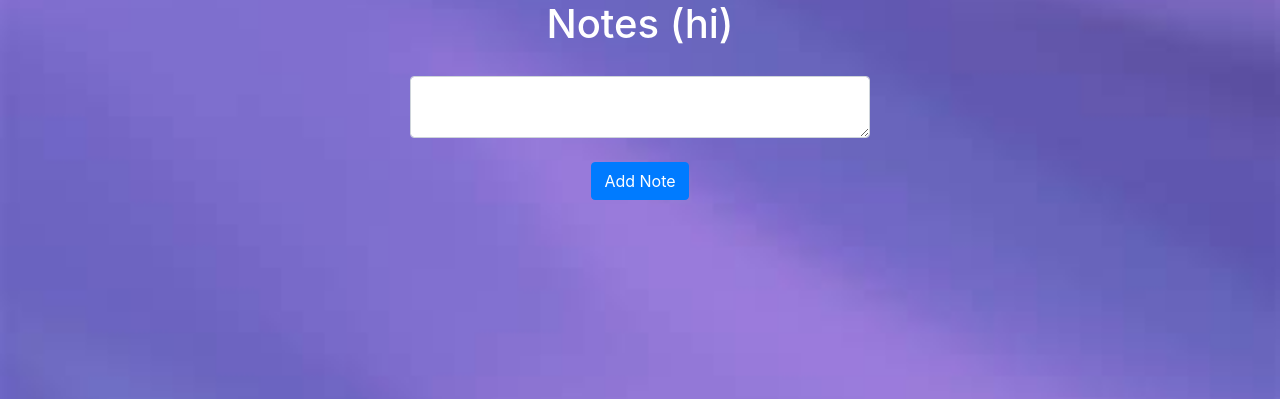
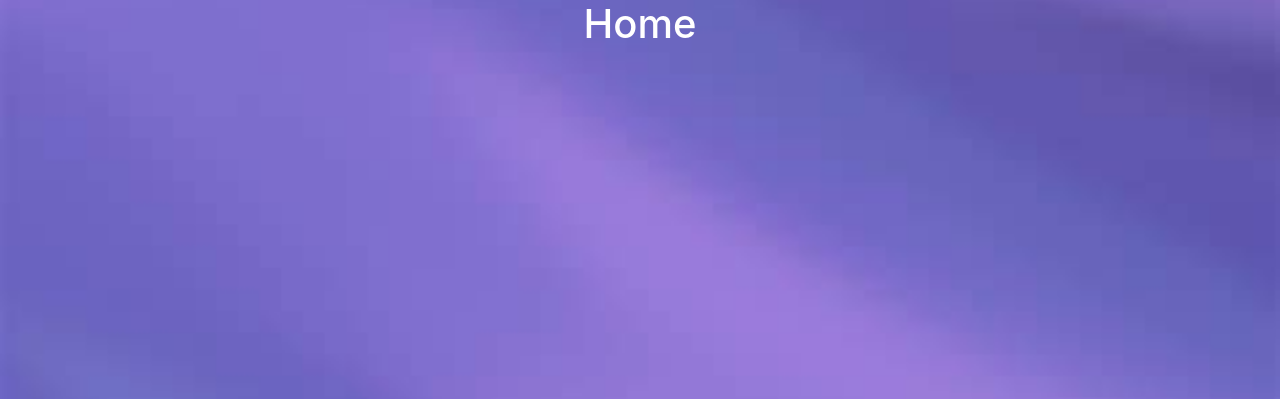
Before and after one commit to robertmonopoly/FuelCostCalculator, a Flask app: page / in a window 1280 px wide. Shown: the part 56-455 px from the top of the page. Run offline with Flask 3, Linux system fonts and the light colour scheme; the visitor is signed in with stand-in values (Sample User, id 1); some libraries are stand-ins or nearby versions.

Commit message:
I edited home page

```diff
--- a/flask/website/templates/base.html
+++ b/flask/website/templates/base.html
@@ -16,13 +16,14 @@
     />
 
     <!-- Add custom font -->
-    <link href="https://fonts.googleapis.com/css2?family=Pacifico&display=swap" rel="stylesheet">
-
+    <link
+      href="https://fonts.googleapis.com/css2?family=Pacifico&display=swap"
+      rel="stylesheet"
+    />
 
     <title>{% block title %}Home{% endblock %}</title>
 
     <style>
-
       body {
         color: white;
         background-image: url("/static/purple.jpg");
@@ -31,12 +32,13 @@
       }
 
       .curly-font {
-            font-family: 'Pacifico', cursive;
+        font-family: "Pacifico", cursive;
       }
 
       .list-group-item {
         color: black;
       }
+
       form {
         max-width: 500px;
         margin: 0 auto;
@@ -59,7 +61,7 @@
       }
 
       input[type="submit"] {
-        background-color: #4CAF50;
+        background-color: #4caf50;
         color: white;
         padding: 10px 20px;
         border: none;
@@ -72,6 +74,7 @@
       }
     </style>
   </head>
+
   <body>
     <nav class="navbar navbar-expand-lg navbar-dark bg-dark">
       <button
@@ -84,14 +87,26 @@
       </button>
       <div class="collapse navbar-collapse" id="navbar">
         <div class="navbar-nav">
-          <span class="navbar-brand curly-font">Monopoly Bank</span>
-          {% if user.is_authenticated %}
+          <span class="navbar-brand curly-font">Monopoly Bank</span> {% if
+          user.is_authenticated %}
           <a class="nav-item nav-link" id="home" href="/">Home</a>
-          <a class="nav-item nav-link" id="complete_profile" href="/complete_profile">Complete Profile</a>
-          <a class="nav-item nav-link" id="fuel_price_form" href="/fuel_price_form">Order Fuel</a>
-          <a class="nav-item nav-link" id="view_history" href="/view_history">View History</a>
-          <a class="nav-item nav-link" id="logout" href="/logout">Logout</a>
-          {% else %}
+          <a
+            class="nav-item nav-link"
+            id="complete_profile"
+            href="/complete_profile"
+            >Complete Profile</a
+          >
+          <a
+            class="nav-item nav-link"
+            id="fuel_price_form"
+            href="/fuel_price_form"
+            >Order Fuel</a
+          >
+          <a class="nav-item nav-link" id="view_history" href="/view_history"
+            >View History</a
+          >
+          <a class="nav-item nav-link" id="logout" href="/logout">Logout</a> {%
+          else %}
           <a class="nav-item nav-link" id="login" href="/login">Login</a>
           <a class="nav-item nav-link" id="signUp" href="/sign-up">Sign Up</a>
           {% endif %}
@@ -133,18 +148,5 @@
       integrity="sha384-JZR6Spejh4U02d8jOt6vLEHfe/JQGiRRSQQxSfFWpi1MquVdAyjUar5+76PVCmYl"
       crossorigin="anonymous"
     ></script>
-
-{% block javascript %}
-    <script type="text/javascript">
-      function deleteNote(noteId) {
-  fetch("/delete-note", {
-    method: "POST",
-    body: JSON.stringify({ noteId: noteId }),
-  }).then((_res) => {
-    window.location.href = "/";
-  });
-  }
-</script>
-{% endblock %}
   </body>
 </html>
--- a/flask/website/templates/home.html
+++ b/flask/website/templates/home.html
@@ -1,23 +1,4 @@
-{% extends "base.html" %}
-{% block title %}Home{% endblock %}
+{% extends "base.html" %} {% block title %}Home{% endblock %} {% block content %}
+<h1 align="center">Home</h1>
 
-{% block content %}
-  <h1 align="center">Notes (hi)</h1>
-  <ul class="list-group list-group-flush" id="notes">
-    {% for note in user.notes %}
-    <li class="list-group-item note-item">
-      {{ note.data }}
-      <button type="button" class="close" onClick="deleteNote({{ note.id }})">
-        <span aria-hidden="true">&times;</span>
-      </button>
-    </li>
-    {% endfor %}
-  </ul>
-  <form method="POST">
-    <textarea name="note" id="note" class="form-control"></textarea>
-    <br />
-    <div align="center">
-      <button type="submit" class="btn btn-primary">Add Note</button>
-    </div>
-  </form>
 {% endblock %}
```
Lines whose indentation alone changed are shown as unchanged.
